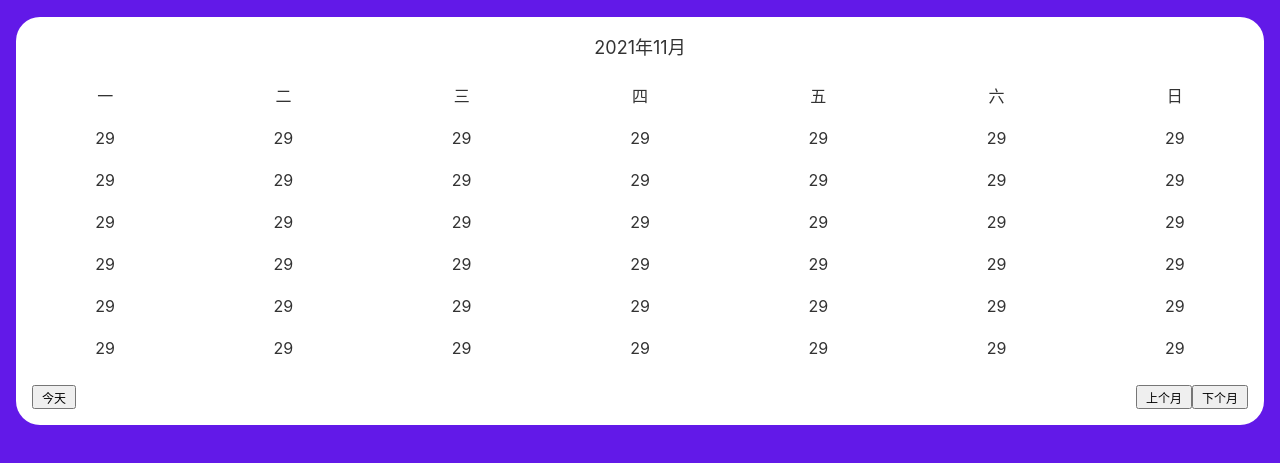
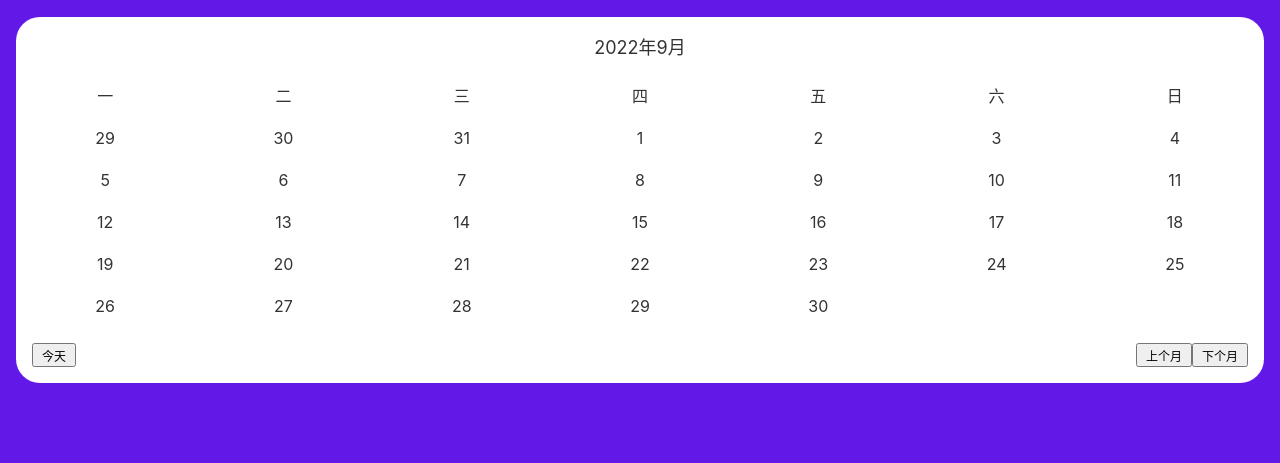
Before and after one commit to wbs99/JavaScript-calendar, a plain HTML site: page index.html in a window 1280 px wide. Shown: the part 53-516 px from the top of the page. Drawn offline with Linux system fonts and the light colour scheme.

Commit message:
显示当前月份日历，并补充显示当月第一天的前几天

```diff
--- a/index.html
+++ b/index.html
@@ -17,7 +17,7 @@
       <h1>我的日历</h1>
     </header>
     <div class="calendar">
-      <div class="calendar-header"><time>2021年11月</time></div>
+      <div class="calendar-header"><time id="time"></time></div>
       <ol class="calendar-weekdays">
         <li>一</li>
         <li>二</li>
@@ -27,50 +27,7 @@
         <li>六</li>
         <li>日</li>
       </ol>
-      <ol class="calendar-days">
-        <li>29</li>
-        <li>29</li>
-        <li>29</li>
-        <li>29</li>
-        <li>29</li>
-        <li>29</li>
-        <li>29</li>
-        <li>29</li>
-        <li>29</li>
-        <li>29</li>
-        <li>29</li>
-        <li>29</li>
-        <li>29</li>
-        <li>29</li>
-        <li>29</li>
-        <li>29</li>
-        <li>29</li>
-        <li>29</li>
-        <li>29</li>
-        <li>29</li>
-        <li>29</li>
-        <li>29</li>
-        <li>29</li>
-        <li>29</li>
-        <li>29</li>
-        <li>29</li>
-        <li>29</li>
-        <li>29</li>
-        <li>29</li>
-        <li>29</li>
-        <li>29</li>
-        <li>29</li>
-        <li>29</li>
-        <li>29</li>
-        <li>29</li>
-        <li>29</li>
-        <li>29</li>
-        <li>29</li>
-        <li>29</li>
-        <li>29</li>
-        <li>29</li>
-        <li>29</li>
-      </ol>
+      <ol class="calendar-days" id="days"></ol>
       <div class="calendar-actions">
         <div class="calendar-actions-left"><button>今天</button></div>
         <div class="calendar-actions-right">
@@ -78,5 +35,7 @@
         </div>
       </div>
     </div>
+
+    <script src="./main.js"></script>
   </body>
 </html>
--- /dev/null
+++ b/main.js
@@ -0,0 +1,42 @@
+// 初始化，获取当前年月
+const time = getSelector("#time");
+const now = new Date();
+const year = now.getFullYear();
+const month = now.getMonth() + 2;
+time.textContent = `${year}年${month}月`;
+
+// 求出当月的第一天是星期几
+
+// 当月第一天
+const firstDayOfCurrentMonth = new Date(year, month - 1, 1);
+// 当月第一天星期几
+const weekdayOfFirstDayOfCurrentMonth = firstDayOfCurrentMonth.getDay();
+// 当月最后一天
+const lastDayOfCurrentMonth = new Date(year, month, 1);
+// 当月最后一天是星期几
+const weekdayOfLastDayOfCurrentMonth = new Date(
+  new Date(year, month, 1) - 86400 * 1000
+);
+
+const days = getSelector("#days");
+
+for (let i = 1; i < weekdayOfFirstDayOfCurrentMonth; i++) {
+  const li = document.createElement("li");
+  const d = new Date(firstDayOfCurrentMonth - 86400 * 1000 * i);
+  li.textContent = d.getDate();
+  days.prepend(li);
+}
+
+for (let i = 1; i <= weekdayOfLastDayOfCurrentMonth.getDate(); i++) {
+  const li = document.createElement("li");
+  li.textContent = i;
+  days.append(li);
+}
+
+// 帮助函数
+function getSelector(selector) {
+  return document.querySelector(selector);
+}
+function getAllSelector(selector) {
+  return document.querySelectorAll(selector);
+}
```
